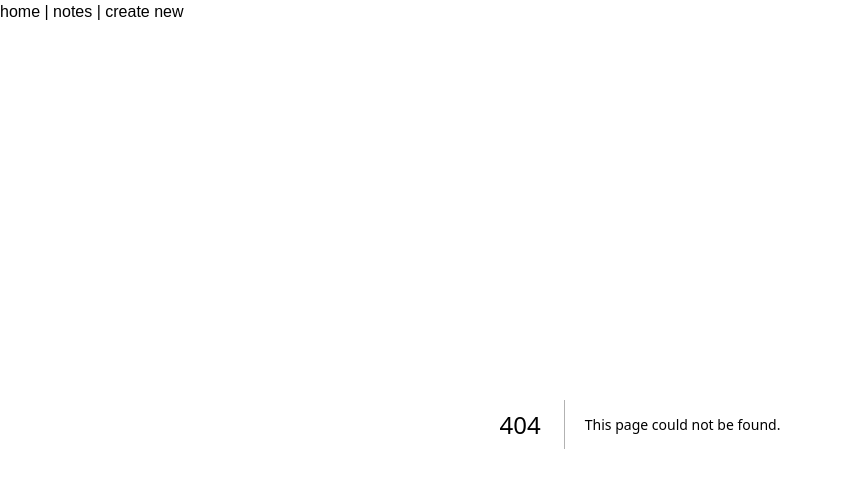
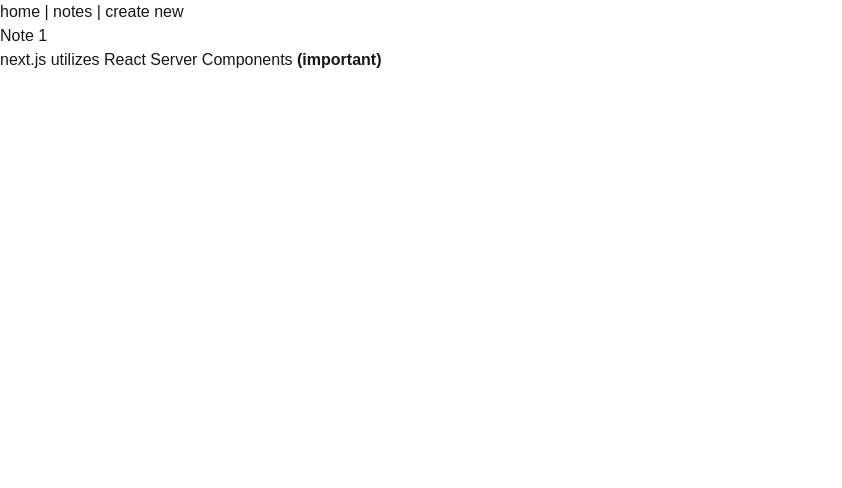
Before and after one commit to johnclamy/notes-app, a Next.js app: page /notes/1 in a window 1280 px wide. Before the commit this address had no page. Shown: the top 488 px of the page, without its empty margins (0-842 px from the left). Built offline with nearby package versions, Linux system fonts and the light colour scheme.

Commit message:
display the single note corresponding to the id route

```diff
--- /dev/null
+++ b/app/notes/[id]/page.tsx
@@ -0,0 +1,31 @@
+import { notFound } from 'next/navigation'
+import { getNoteById } from '@/services/notes'
+
+
+type NotePageProps = {
+  params: Promise<{ id: string }>;
+}
+
+
+async function NotePage({ params }: NotePageProps) {
+  const { id } = await params
+  const note = getNoteById(Number(id))
+
+  if (!note) {
+    notFound()
+  }
+
+  return (
+    <main>
+      <header>
+        <h1>Note {note.id}</h1>
+      </header>
+      <article>
+        {note.content} {note.important && <strong>(important)</strong>}
+      </article>
+    </main>
+  );
+}
+
+
+export default NotePage;
```
